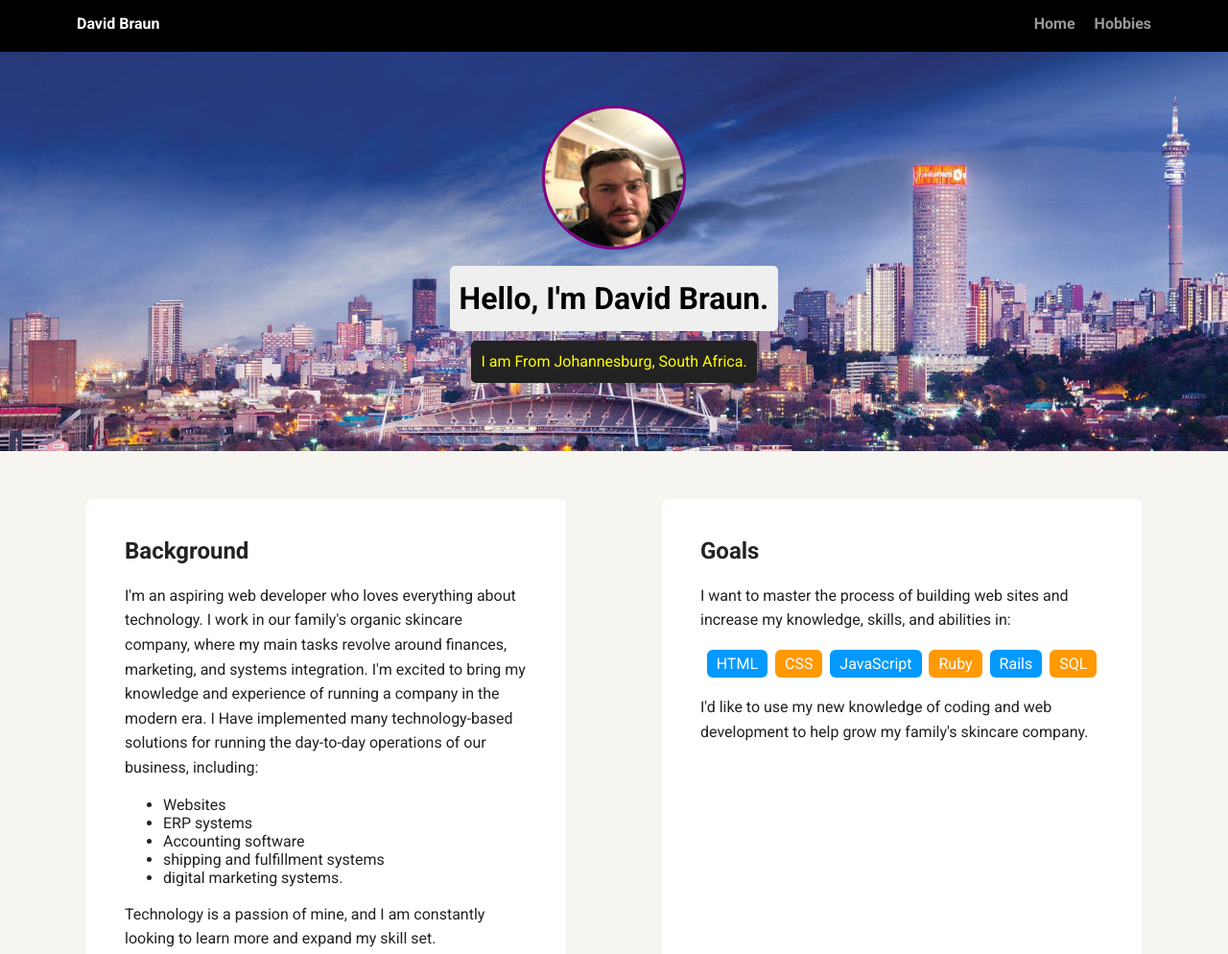
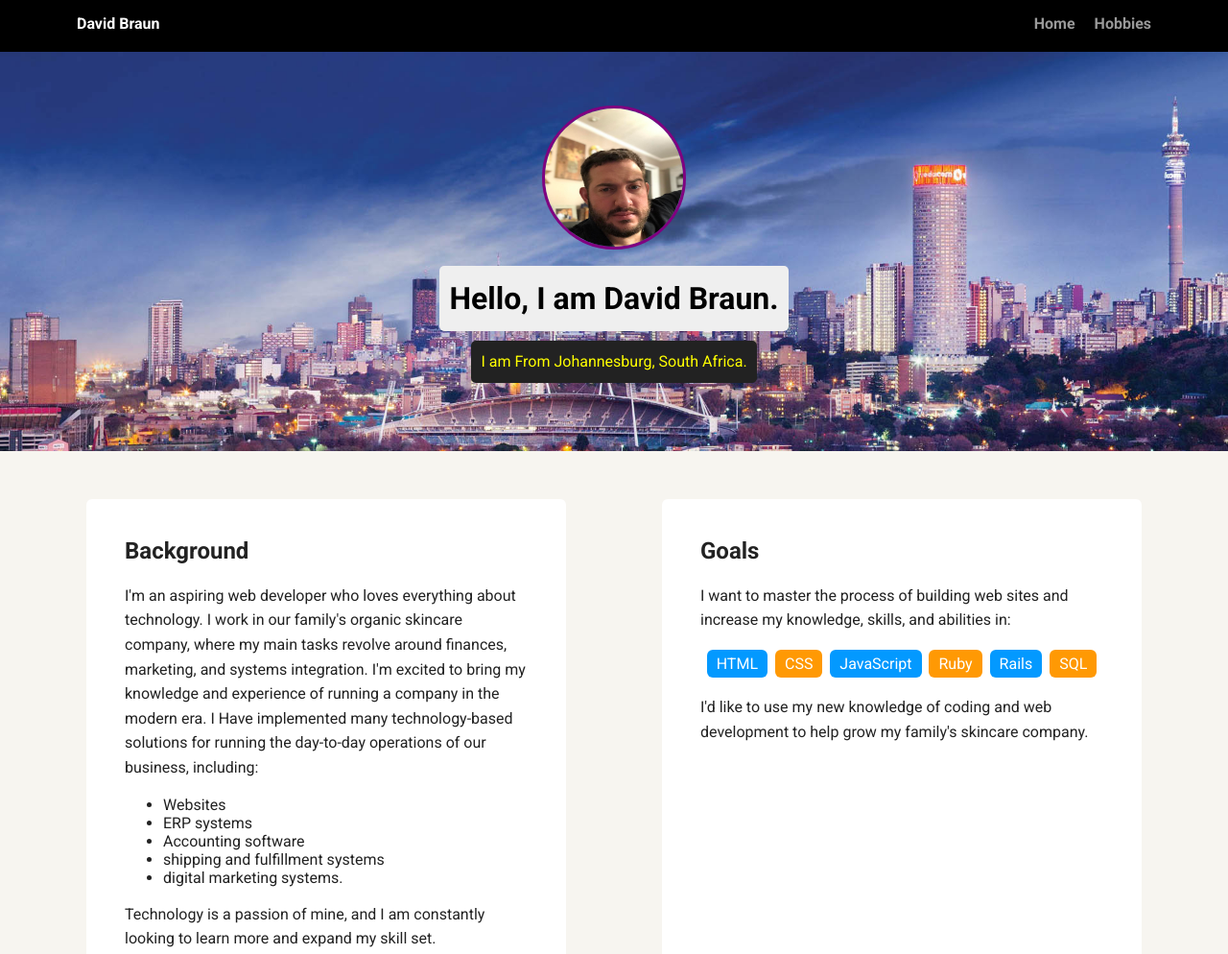
Before and after one commit to David007770/portfolio_update_v1, a plain HTML site: page index.html in a window 1280 px wide. Shown: the top 994 px of the page at 96% size. Drawn offline with Linux system fonts and the light colour scheme; a web font is replaced by a local one.

Commit message:
Final
Final

```diff
--- a/index.html
+++ b/index.html
@@ -17,7 +17,7 @@
 
     <header>
       <img src="images/Me.jpeg" alt="A Picture of David Braun" class="profile-image">
-      <h1 class="tag name">Hello, I'm David Braun.</h1>
+      <h1 class="tag name">Hello, I am David Braun.</h1>
       <p class="tag location">I am From Johannesburg, South Africa.</p>
     </header>
 
```
